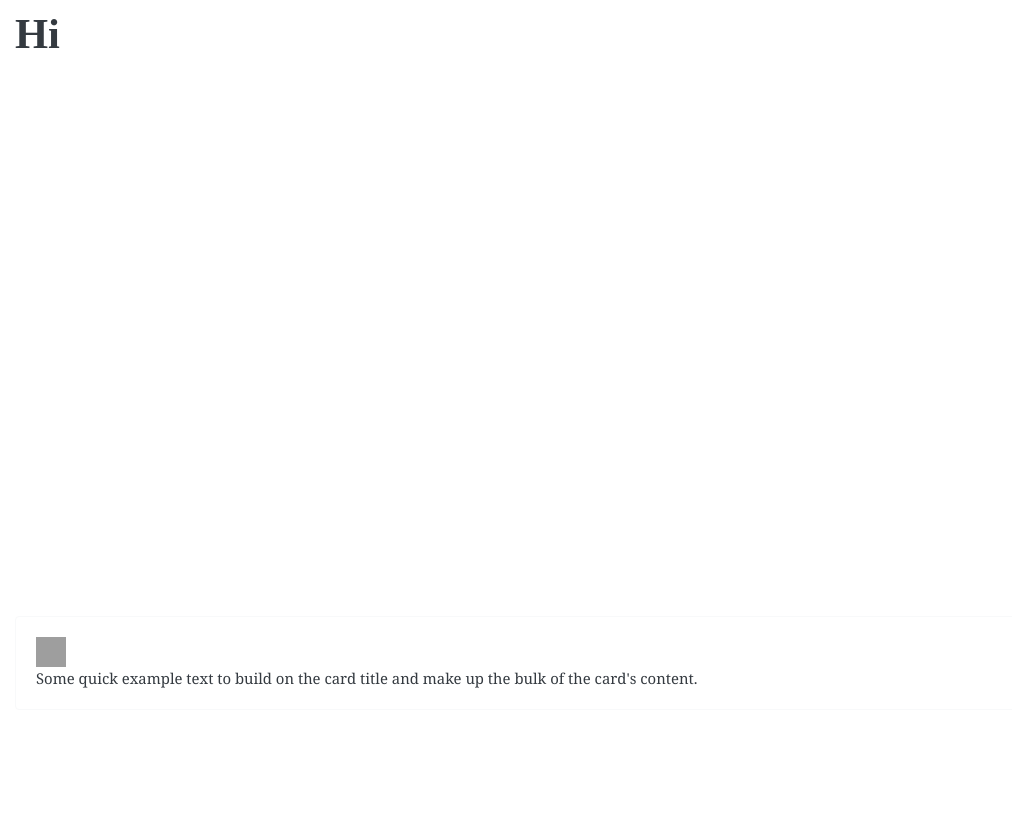
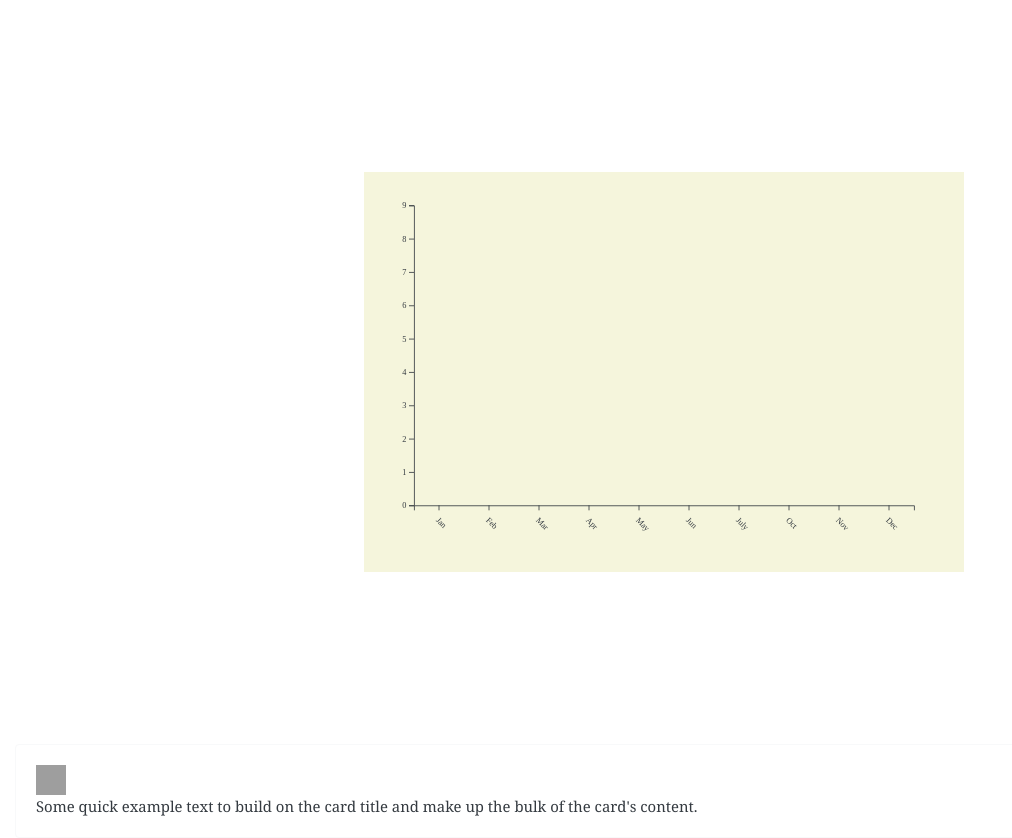
Before and after one commit to esmaeilmirzaee/next_playground, a Next.js app: page / in a window 1280 px wide. Shown: the whole page, without its empty margins (0-1012 px from the left). Before the commit the page ends 808 px from the top, so only its background shows below. Built offline with nearby package versions, Linux system fonts and the light colour scheme; grey boxes are pictures that could not be loaded.

Commit message:
Ready to go - Bugging down a useRef problem

```diff
--- a/pages/_app.js
+++ b/pages/_app.js
@@ -3,7 +3,7 @@ import '../styles/globals.css'
 
 function MyApp({ Component, pageProps }) {
   return (
-    <div style={{ minHeight: '100vh' }}>
+    <div>
       <Component {...pageProps} />
     </div>
   )
--- a/pages/index.js
+++ b/pages/index.js
@@ -1,6 +1,8 @@
 import Head from 'next/head';
 import { useState } from 'react';
 import { Container, Col, Row } from 'react-bootstrap';
+
+import Sandbox from '../src/components/svgsandbox/sandbox'
 
 
 
@@ -16,14 +18,8 @@ export default function Home() {
       {/* header */}
 
       {/* main */}
-      <main className='my-2' style={{ minHeight: '75vh' }}>
-        <Container fluid>
-          <Row>
-            <Col xs={12}>
-              <h1>Hi</h1>
-            </Col>
-          </Row>
-        </Container>
+      <main className='my-2' style={{ minHeight: '75vh', minWidth: '100vw' }}>
+        <Sandbox />
       </main>
 
       {/* footer */}
@@ -35,6 +31,6 @@ export default function Home() {
           </div>
         </div>
       </Container>
-    </div>
+    </div >
   );
 }
--- /dev/null
+++ b/src/components/svgsandbox/sandbox.jsx
@@ -0,0 +1,68 @@
+import { useEffect, useRef } from 'react'
+import * as d3 from 'd3'
+
+export default function Sandbox() {
+  const canvas = useRef(null)
+
+  useEffect(() => {
+    showCanvas()
+  }, [])
+
+  const showCanvas = () => {
+    const width = 600
+    const height = 400
+    const margin = {
+      top: 40,
+      bottom: 40,
+      left: 60,
+      right: 60
+    }
+
+    // const xvals = [1, 2, 3, 4, 5, 6, 7, 8, 9, 10, 11, 12]
+    const yvals = [5, 6, 2, 7, 9, 1, 3, 4, 8, 3, 6, 7]
+
+    const months = ['Jan', 'Feb', 'Mar', "Apr", 'May', 'Jun', 'July', 'Oct', 'Nov', 'Dec']
+
+    // xminYmin
+    const svg = d3.select(canvas.current)
+      .append('svg')
+      .attr("viewBox", `0 0 ${width + margin.right + margin.left} ${height + margin.top + margin.bottom}`)
+      .attr('preserveAspectRatio', "xMinYMin")
+      .style('background-color', 'beige')
+      .attr('width', `${width}`)
+      .attr('height', `${height}`)
+
+    const xScale = d3.scaleBand()
+      .domain(months)
+      .range([margin.left, width + margin.left])
+    const xAxis = d3.axisBottom(xScale)
+
+    // .attr('transform', 'rotate(45)')
+    // .attr('y', 10)
+    // .attr('x', 20)
+    svg.append('g')
+      .call(xAxis)
+      .attr('transform', `translate(0, ${height})`)
+      .selectAll('text')
+      .attr('text-anchor', 'start')
+      .attr('transform', 'rotate(45)')
+      .attr('x', 10)
+
+    // Y axis
+    const yScale = d3.scaleLinear()
+      .domain([0, d3.max(yvals)])
+      .range([height - margin.top, 0])
+
+    const yAxis = d3.axisLeft(yScale)
+
+    svg.append('g')
+      .call(yAxis)
+      .attr('transform', `translate(${margin.left}, ${margin.top})`)
+
+  }
+  return (
+    <div className='sandbox'>
+      <div className="canvas" ref={canvas}></div>
+    </div>
+  )
+}
--- a/styles/globals.css
+++ b/styles/globals.css
@@ -15,3 +15,14 @@ a {
   box-sizing: border-box;
   font-family: 'Vazir';
 }
+
+.sandbox {
+  /* display: flex;
+  justify-content: center;
+  align-items: center; */
+  padding: 100px 300px;
+}
+
+.canvas {
+  padding: 4rem;
+}
```
